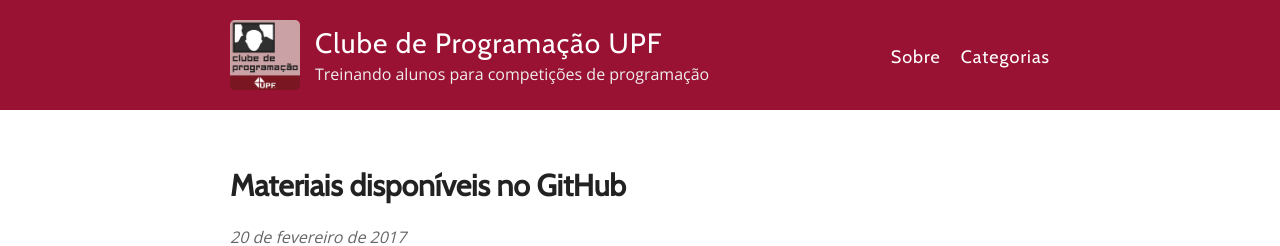
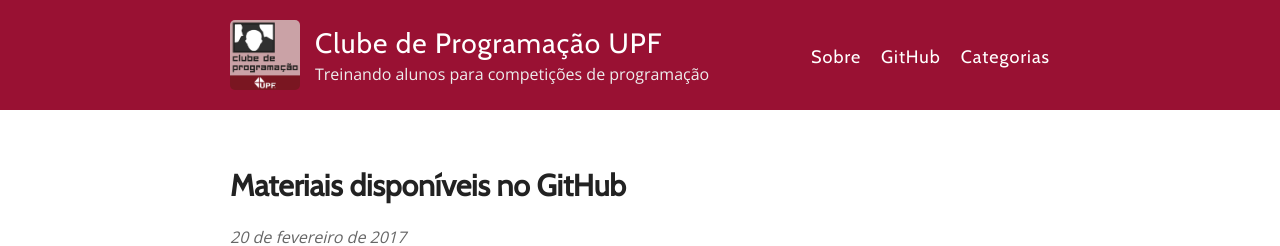
Before and after one commit to maratonaupf/maratonaupf.github.io, a Jekyll site: the page built from index.html, in a window 1280 px wide. Shown: the top 246 px of the page. Built offline with Jekyll 4.4.1, drawn with Linux system fonts in a browser that asks for light colours; the list of posts is cut into pages by our own code.

Commit message:
item "GitHub" adicionado à barra principal

```diff
--- a/_layouts/default.html
+++ b/_layouts/default.html
@@ -31,6 +31,7 @@
             <nav id="navigation" class="site-navigation" role="navigation">
             <ul class="menu">
               <li class="menu-item"><a href="{{ site.baseurl }}/about">Sobre</a></li>
+              <li class="menu-item"><a href="https://github.com/maratonaupf" target="_blank">GitHub</a></li>
               <li class="menu-item"><a href="{{ site.baseurl }}/categories">Categorias</a>
                 <ul class="dropdown">
                   <li class="menu-item sub-menu"><a href="{{ site.baseurl }}/categories/#noticias">Notícias</a></li>
```
